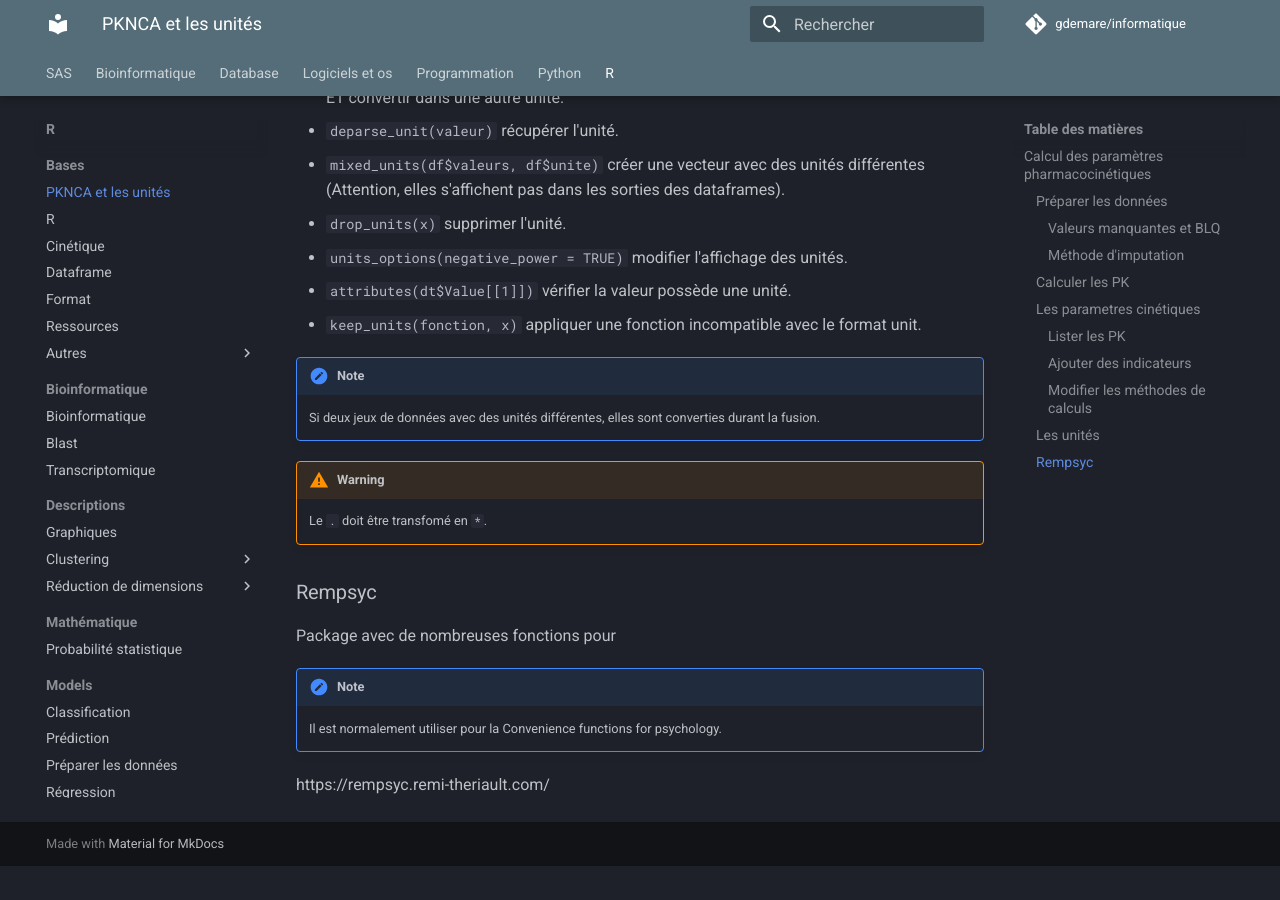
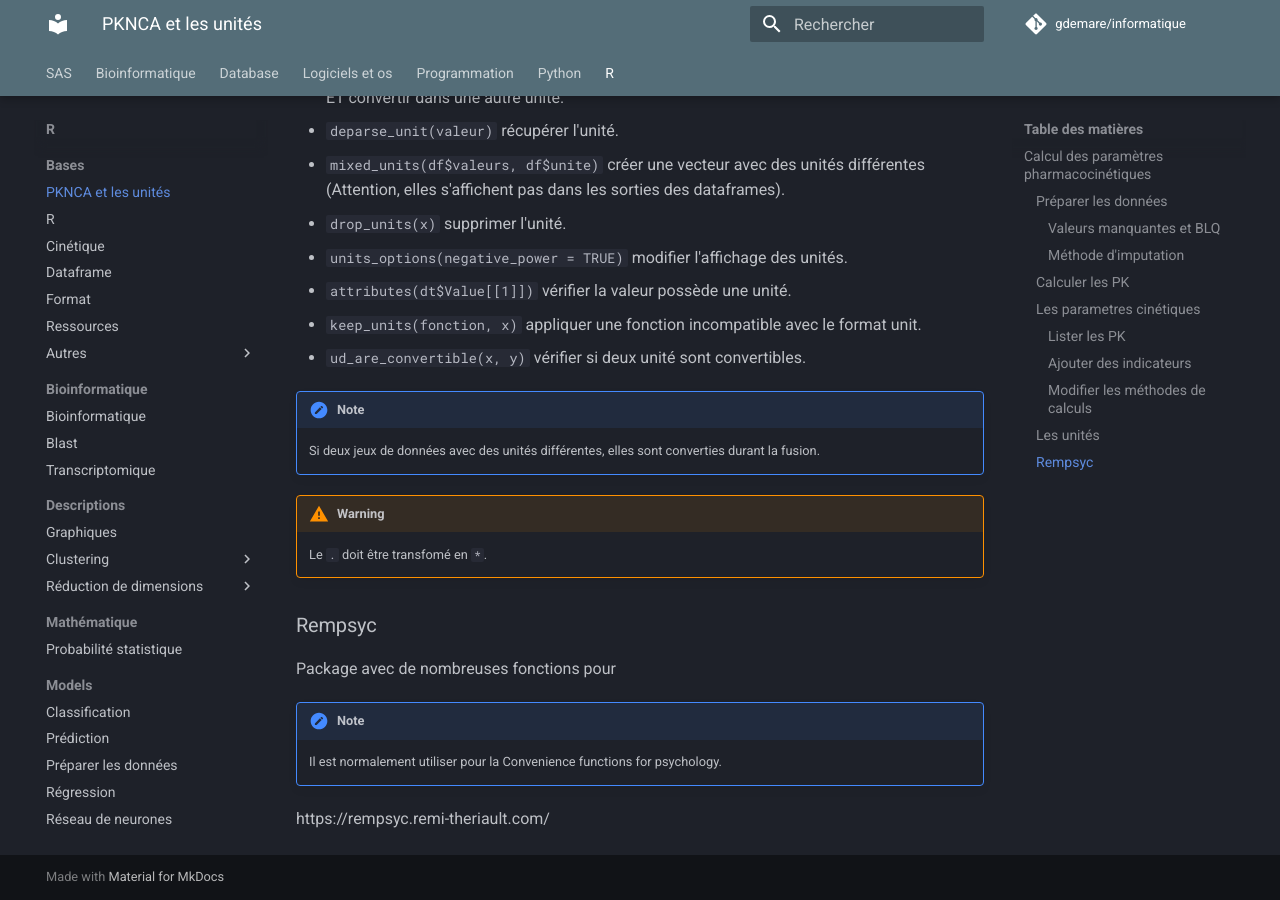
Before and after one commit to gdemare/Informatique, an MkDocs documentation site: the page built from docs/r/bases/PKNCA et les unités.md, in a window 1280 px wide and 900 px high, scrolled down 5156 px. Built offline with MkDocs 1.6.1 and Material for MkDocs 9.7.7, drawn with Linux system fonts in a browser that asks for light colours; comment, search, counter and statistics services are not loaded; before the commit the page ends 6022 px from its top, so only the background shows below that.

Commit message:
Update PKNCA et les unités.md

```diff
--- a/docs/r/bases/PKNCA et les unités.md
+++ b/docs/r/bases/PKNCA et les unités.md
@@ -179,6 +179,7 @@
 * `units_options(negative_power = TRUE)` modifier l'affichage des unités.
 * `attributes(dt$Value[[1]])` vérifier la valeur possède une unité.
 * `keep_units(fonction, x)` appliquer une fonction incompatible avec le format unit.
+* `ud_are_convertible(x, y)` vérifier si deux unité sont convertibles.
 
 !!! note
     Si deux jeux de données avec des unités différentes, elles sont converties durant la fusion.
```
